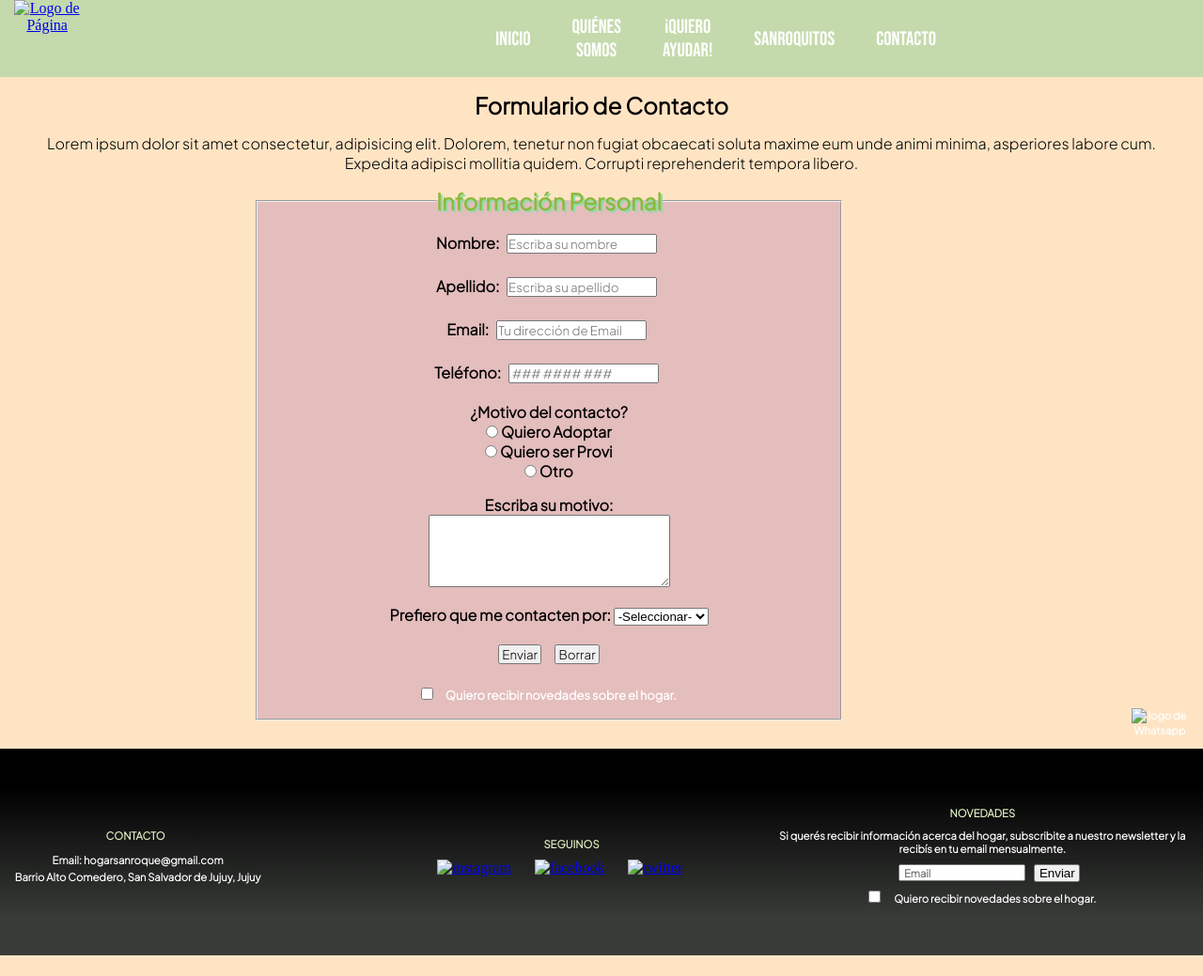
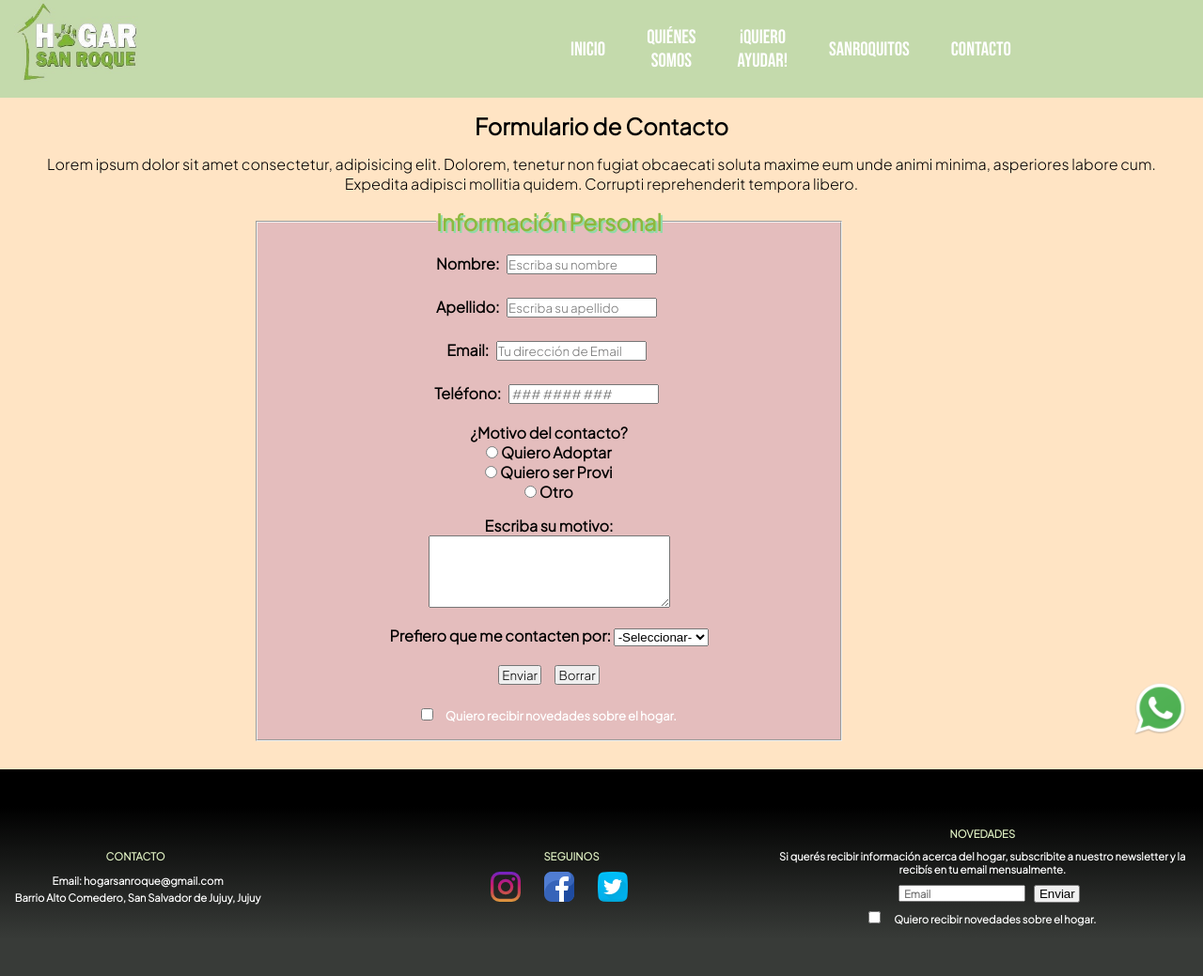
Before and after one commit to laraValdez/hogarsanroque-valdez, a plain HTML site: page pages/contacto.html in a window 1280 px wide. Shown: the whole page at 94% size. Before the commit the page ends 1017 px from the top, so only its background shows below. Drawn offline with Linux system fonts and the light colour scheme; the site is published under a folder, as on GitHub Pages, so addresses that start at the root find nothing.

Commit message:
Cambiando urls

```diff
--- a/pages/contacto.html
+++ b/pages/contacto.html
@@ -16,7 +16,7 @@
     <!-------------------HEADER Y MENU------------------->
     <header class="grid">
         <div class="logito">
-            <a href="#"><img class="logo" src="/assets/logo.jpg" alt="Logo de Página"></a>
+            <a href="../index.html"><img class="logo" src="../assets/logo.jpg" alt="Logo de Página"></a>
         </div>
         <nav class="menu">
 
@@ -128,7 +128,7 @@
             <div class="foot">
                 <h4>CONTACTO</h4>
                 <ul class="phone-address">
-                    <li><a href=""><img class="logo-wpp" src="/assets/logoWhatsapp.png" alt="logo de Whatsapp"></a></li>
+                    <li><a href=""><img class="logo-wpp" src="../assets/logoWhatsapp.png" alt="logo de Whatsapp"></a></li>
                     <li><a href="#">Email: hogarsanroque@gmail.com</a></li>
                     <li><a href="#">Barrio Alto Comedero, San Salvador de Jujuy, Jujuy</a></li>
                 </ul>
@@ -142,9 +142,9 @@
             <div class="foot">
                 <h4>SEGUINOS</h4>
                 <ul class="redes">
-                    <li><a href="#"><img src="/assets/instagram.png" alt="instagram"></a></li>
-                    <li><a href="#"><img src="/assets/facebook.png" alt="facebook"></a></li>
-                    <li><a href="#"><img src="/assets/twitter.png" alt="twitter"></a></li>
+                    <li><a href="#"><img src="../assets/instagram.png" alt="instagram"></a></li>
+                    <li><a href="#"><img src="../assets/facebook.png" alt="facebook"></a></li>
+                    <li><a href="#"><img src="../assets/twitter.png" alt="twitter"></a></li>
                 </ul>
             </div>
         </section>
```
Also changed, not shown: pages/adoptar.html (+5 -5 lines), pages/donaciones.html (+5 -5 lines), pages/quienes-somos.html (+5 -5 lines), pages/voluntario.html (+5 -5 lines).
